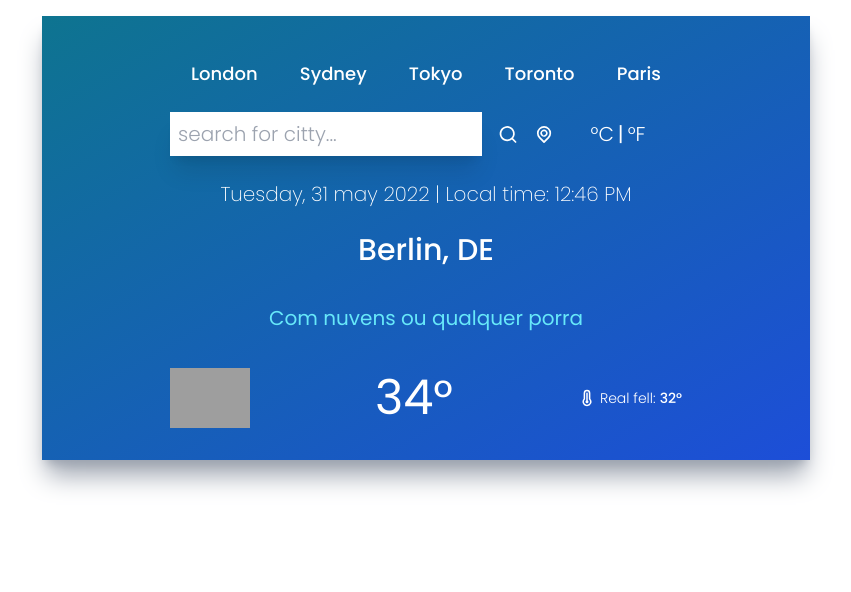
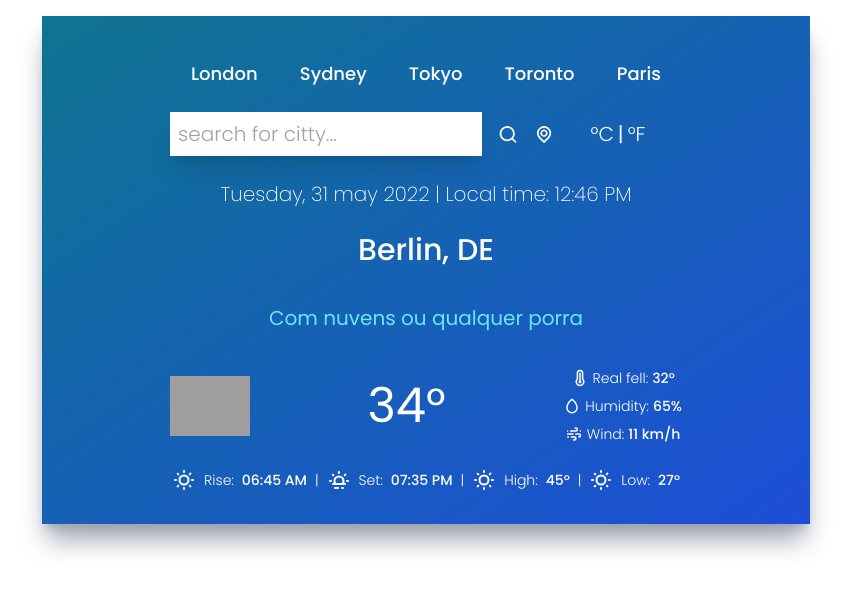
Before and after one commit to cortinhas30/weather_app, a React (Create React App) app: page / in a window 1280 px wide. Shown: the top 592 px of the page, without its empty margins (214-1065 px from the left). Built offline with nearby package versions, Linux system fonts and the light colour scheme; grey boxes are pictures that could not be loaded.

Commit message:
Temperature and details estilizacao final

```diff
--- a/src/components/TemperatureAndDetails.jsx
+++ b/src/components/TemperatureAndDetails.jsx
@@ -25,11 +25,46 @@
         <p className="text-5xl">34°</p>
         <div className="flex flex-col space-y-2">
           <div className="flex font-light text-sm items-center justify-center">
-            <UilTemperature size={18} className="mr-1"/>
+            <UilTemperature size={18} className="mr-1" />
             Real fell:
             <span className="font-medium ml-1">32°</span>
           </div>
+          <div className="flex font-light text-sm items-center justify-center">
+            <UilTear size={18} className="mr-1" />
+            Humidity:
+            <span className="font-medium ml-1">65%</span>
+          </div>
+          <div className="flex font-light text-sm items-center justify-center">
+            <UilWind size={18} className="mr-1" />
+            Wind:
+            <span className="font-medium ml-1">11 km/h</span>
+          </div>
         </div>
+      </div>
+
+      <div className="flex flex-row items-center justify-center space-x-2 text-white text-sm py-3">
+        <UilSun />
+        <p className="font-light">
+          Rise: <span className="font-medium ml-1">06:45 AM</span>
+        </p>
+        <p className="font-light">|</p>
+
+        <UilSunset />
+        <p className="font-light">
+          Set: <span className="font-medium ml-1">07:35 PM</span>
+        </p>
+        <p className="font-light">|</p>
+
+        <UilSun />
+        <p className="font-light">
+          High: <span className="font-medium ml-1">45°</span>
+        </p>
+        <p className="font-light">|</p>
+
+        <UilSun />
+        <p className="font-light">
+          Low: <span className="font-medium ml-1">27°</span>
+        </p>
       </div>
     </div>
   );
```
